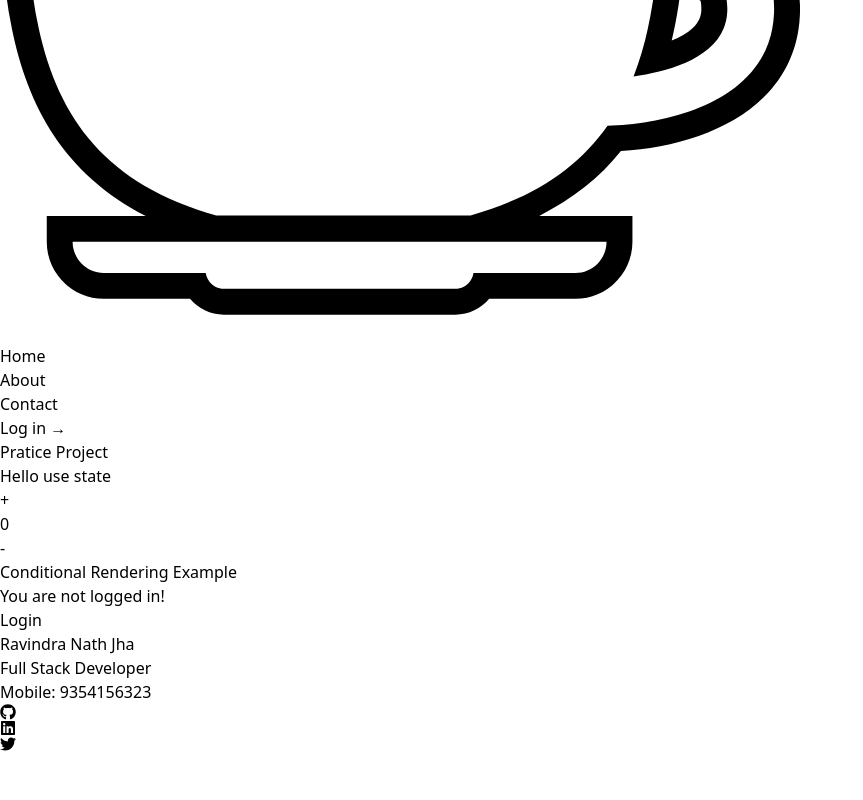
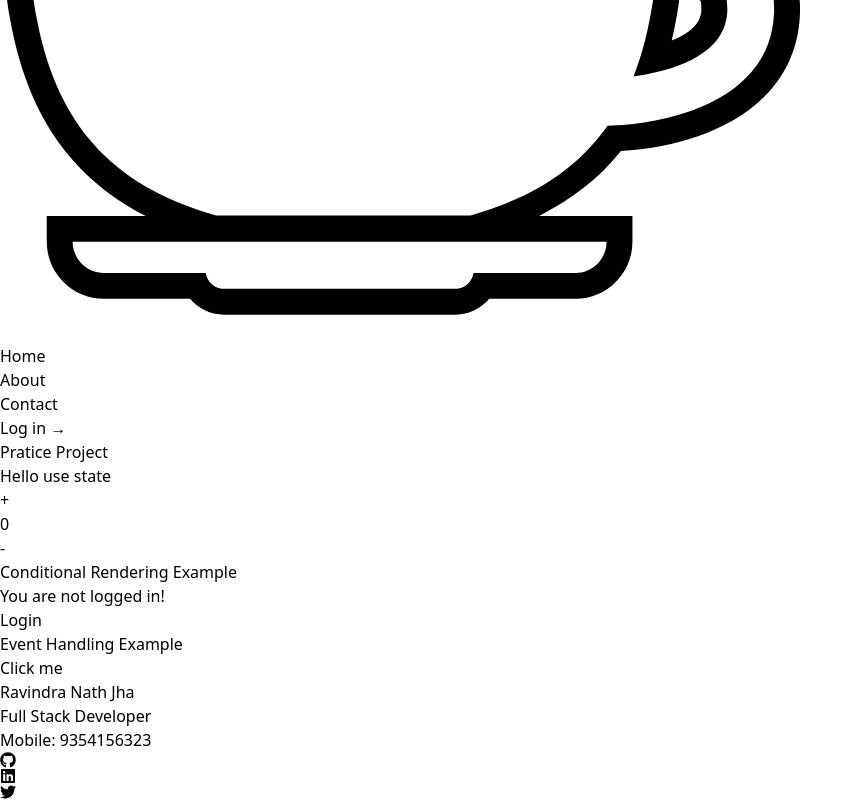
Before and after one commit to ravindrauiet/JSpiderReact, a React (Vite) app in the folder project/Pratice Project/: page /usestate in a window 1280 px wide. Shown: the part 480-1280 px from the top of the page, without its empty margins (0-863 px from the left). Before the commit the page ends 1232 px from the top, so only its background shows below. Built offline with nearby package versions, Linux system fonts and the light colour scheme.

Commit message:
Question 28 (Event Handling with useState )

```diff
--- /dev/null
+++ b/project/Pratice Project/src/Components/UseStateComponents/EventHandlingExample.jsx
@@ -0,0 +1,25 @@
+import React, { useState } from 'react';
+
+const EventHandlingExample = () => {
+  const [buttonText, setButtonText] = useState('Click me');
+
+  const handleClick = () => {
+    setButtonText('Button clicked');
+  };
+
+  return (
+    <div className="flex justify-center items-center h-screen">
+      <div className="text-center">
+        <h2 className="text-3xl font-bold mb-4">Event Handling Example</h2>
+        <button
+          onClick={handleClick}
+          className="bg-blue-500 hover:bg-blue-600 text-white font-bold py-2 px-4 rounded"
+        >
+          {buttonText}
+        </button>
+      </div>
+    </div>
+  );
+};
+
+export default EventHandlingExample;
--- a/project/Pratice Project/src/pages/UseStatePage.jsx
+++ b/project/Pratice Project/src/pages/UseStatePage.jsx
@@ -1,6 +1,7 @@
 import React from 'react'
 import LocalState from '../Components/UseStateComponents/LocalState'
 import ConditionalRenderingExample from '../Components/UseStateComponents/ConditionalRenderingExample'
+import EventHandlingExample from '../Components/UseStateComponents/EventHandlingExample'
 
 function UseStatePage() {
   return (
@@ -8,6 +9,7 @@ function UseStatePage() {
       <h1 className="font-bold h-6 p-2 m-2 text-red-800"> Hello use state</h1>
       <LocalState />
       <ConditionalRenderingExample />
+      <EventHandlingExample />
     </div>
   )
 }
```
